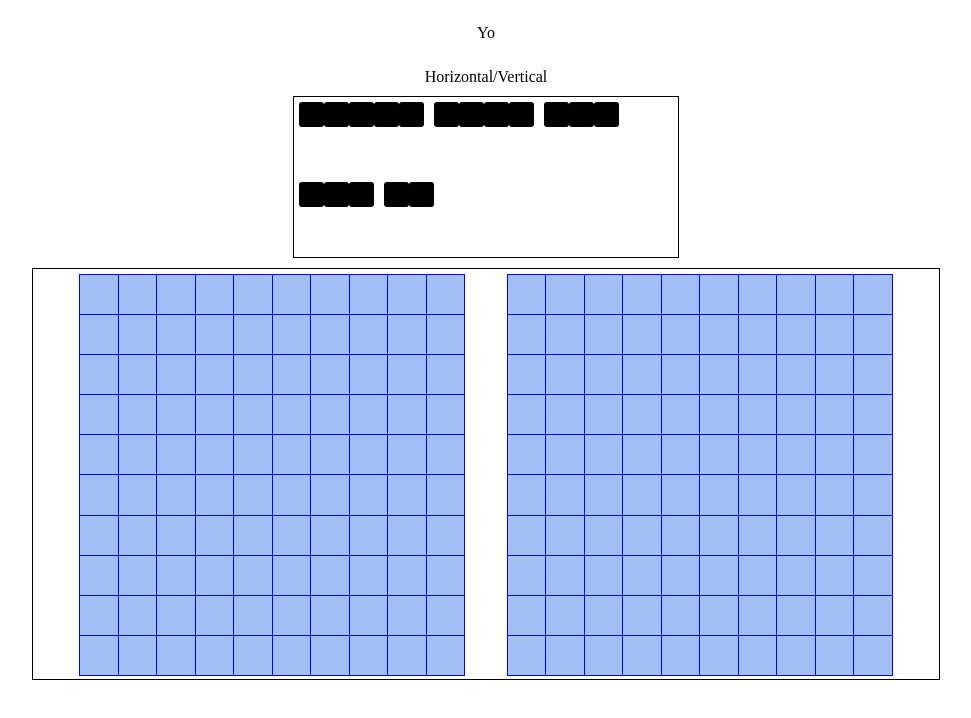
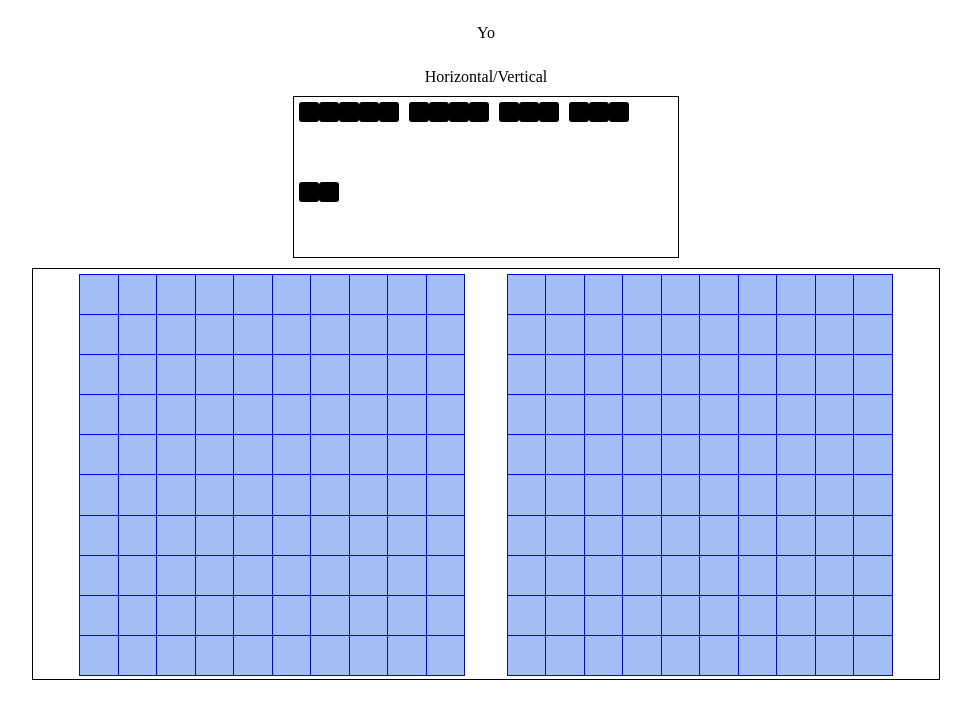
Before and after one commit to bmccabe96/battleship, a plain HTML site: page index.html in a window 1280 px wide. Shown: the whole page, without its empty margins (154-1125 px from the left). Drawn offline with Linux system fonts and the light colour scheme.

Commit message:
added ability to drop ships! need to remove them from loading area after dropping

```diff
--- a/index.html
+++ b/index.html
@@ -13,30 +13,30 @@
     <div class="flip-alignment">Horizontal/Vertical</div>
     <div class="loading-container">
         <div  class="add-ships">
-            <div class="ship horizontal" id="carrier" draggable="true">
+            <div class="ship horizontal" id="carrier" data-length='5' draggable="true">
                 <div class="block"></div>
                 <div class="block"></div>
                 <div class="block"></div>
                 <div class="block"></div>
                 <div class="block"></div>
               </div>
-            <div class="ship horizontal" id="battleship" draggable="true">
+            <div class="ship horizontal" id="battleship" data-length='4' draggable="true">
               <div class="block"></div>
               <div class="block"></div>
               <div class="block"></div>
               <div class="block"></div>
             </div>
-            <div class="ship horizontal" id="submarine" draggable="true">
+            <div class="ship horizontal" id="submarine" data-length='3' draggable="true">
               <div class="block"></div>
               <div class="block"></div>
               <div class="block"></div>
             </div>
-            <div class="ship horizontal" id="cruiser" draggable="true">
+            <div class="ship horizontal" id="cruiser" data-length='3' draggable="true">
               <div class="block"></div>
               <div class="block"></div>
               <div class="block"></div>
             </div>
-            <div class="ship horizontal" id="destroyer" draggable="true">
+            <div class="ship horizontal" id="destroyer" data-length='2' draggable="true">
               <div class="block"></div>
               <div class="block"></div>
             </div>
--- a/style.css
+++ b/style.css
@@ -60,8 +60,8 @@ body {
     margin: 5px;
 }
 .block {
-    width: 25px;
-    height: 25px;
+    width: 20px;
+    height: 20px;
     background-color: black;
     border-radius: 3px;
 }
```
Also changed, not shown: main.js (+1 -1 lines).
